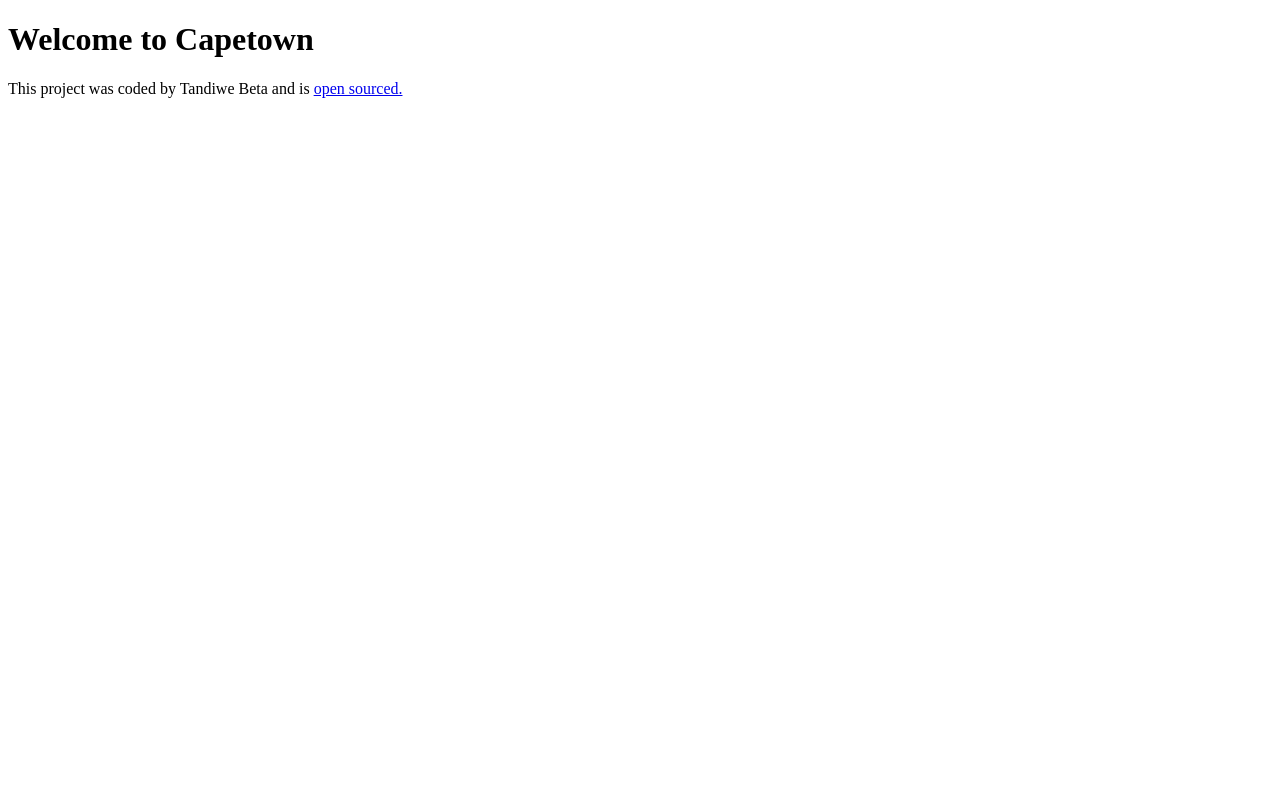
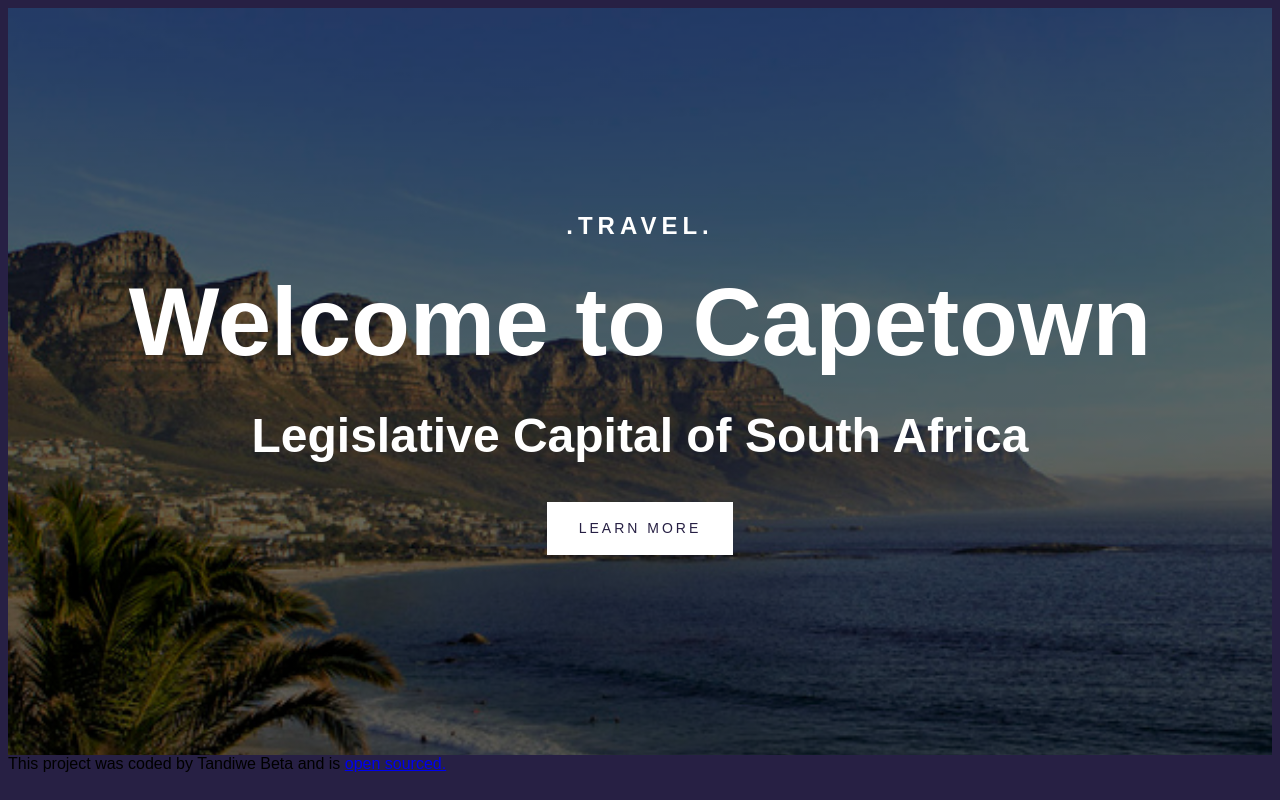
Before and after one commit to TandiweBeta/capetown-travel-project, a plain HTML site: page index.html in a window 1280 px wide. Drawn offline with Linux system fonts and the light colour scheme.

Commit message:
Added the background image and the header of the landing page

```diff
--- a/index.html
+++ b/index.html
@@ -3,16 +3,23 @@
 <head>
   <meta charset="UTF-8">
   <meta name="viewport" content="width=device-width, initial-scale=1.0">
+  <link rel="stylesheet" href="/src/style.css">
   <title>capetown-travel-project</title>
 </head>
 <body>
-  <h1>Welcome to Capetown</h1>
+  <div class="container">
+  <header>
+    <h3>.TRAVEL.</h3>
+    <h1>Welcome to Capetown</h1>
+    <h2>Legislative Capital of South Africa</h2>
+    <a href="more">Learn more</a>
+  </header>
   <footer>
     This project was coded by Tandiwe Beta and is
     <a href="https://github.com/TandiweBeta/capetown-travel-project"
      target="_blank" > open sourced.
      </a>
   </footer>
-
+ </div>
 </body>
 </html>
--- a/src/style.css
+++ b/src/style.css
@@ -0,0 +1,67 @@
+body{
+  font-family:"poppins", sans-serif;
+  background-color: #272044;
+}
+.container{
+  max-width: 1400px;
+  margin: 0 auto;
+}
+header{
+  background-image:linear-gradient(
+  rgba(0, 0 ,0, 0.6),
+  rgba(0, 0, 0, 0.6)),
+   url("../images/table-mountain.jpg") ;
+  background-repeat: no-repeat;
+  background-size: cover;
+  color: white;
+  text-align: center;
+  padding: 200px 0;
+}
+header h1{
+  font-weight: 700px;
+  font-size: 96px;
+  line-height: 1;
+  margin:30px 0;
+}
+header h2{
+  font-weight: 400px;
+  font-size:48px ;
+  line-height:1.5 ;
+  margin: 0;
+}
+header h3{
+  font-weight: 900px;
+  font-size:24px ;
+  line-height:1.5 ;
+  margin: 0;
+  letter-spacing: 5px;
+
+}
+header a {
+  font-weight: 700px;
+  font-size: 14px;
+  line-height: 1.5;
+  text-align: center;
+  letter-spacing: 3px;
+  text-transform: uppercase;
+  text-decoration: none;
+  background: white;
+  color:#272044;
+  padding:16px 32px ;
+  display: inline-block;
+  margin-top: 30px;
+}
+@media(max-width:900px){
+  header{
+    padding:60px 0;
+  }
+  header h1{
+    font-size: 46px;
+  }
+  header h2{
+    font-size: 20px;
+  }
+  header h3{
+    font-size: 12px;
+  }
+}
```
Also changed, not shown: images/table-mountain.jpg (added).
